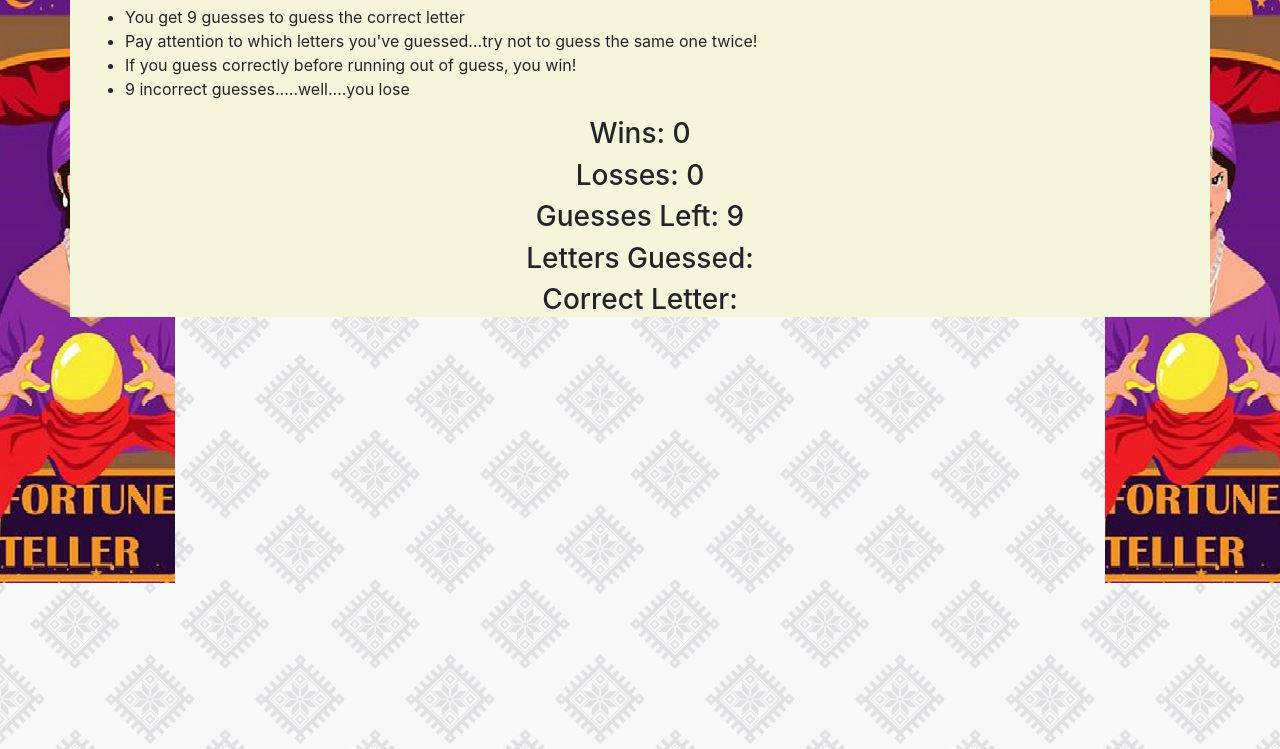
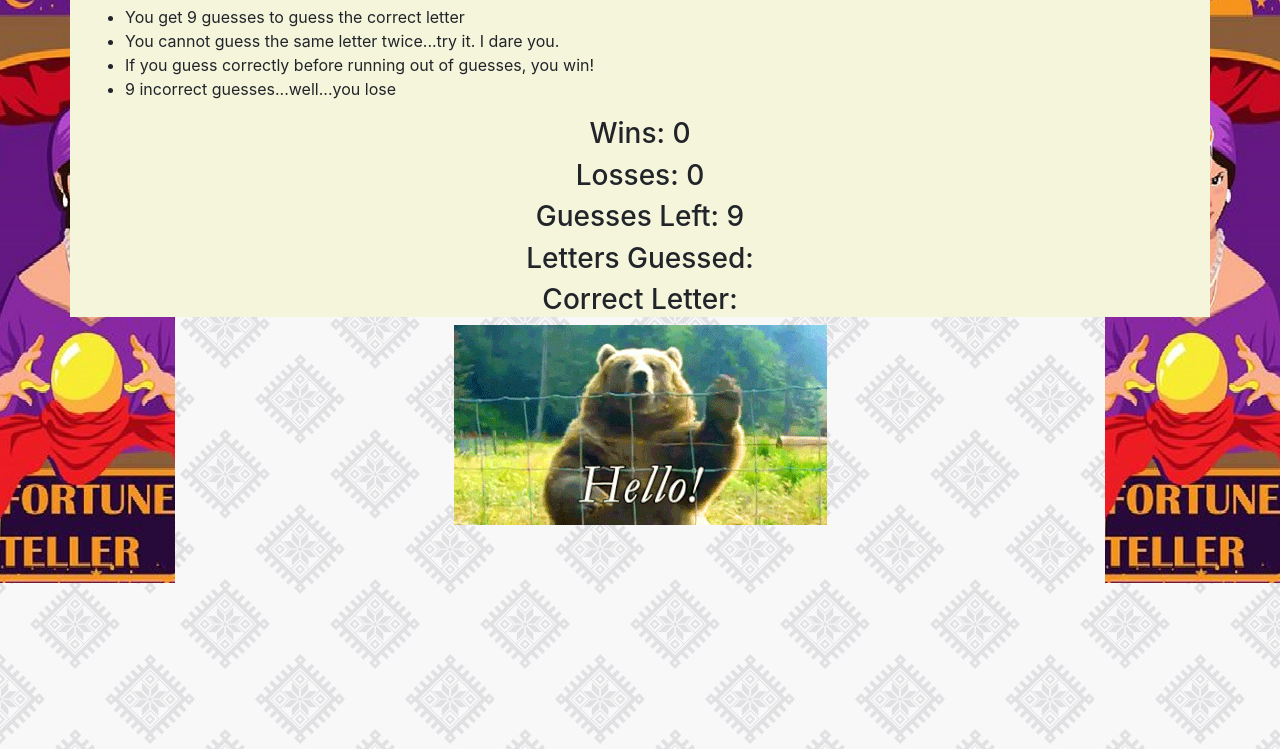
Before and after one commit to jgathje/Word-Guess-Game, a plain HTML site: page index.html in a window 1280 px wide. Shown: the part 51-800 px from the top of the page. Drawn offline with nearby package versions, Linux system fonts and the light colour scheme.

Commit message:
final commit

```diff
--- a/assets/javascript/game.js
+++ b/assets/javascript/game.js
@@ -62,17 +62,18 @@ document.onkeyup = function (event) {
         if (lastKeyPressed == guessLetter) {
             var correctLetter = document.getElementById("correctLetter");
             correctLetter.textContent = "Correct Letter: " + guessLetter;
-            reset();
+
             console.log("YOU WIN!");
             wins++;
             guess();
             var pWin = document.getElementById("wins");
             pWin.textContent = "Wins: " + wins;
-
+            reset();
             document.getElementById("image").src = "assets/images/ron.gif";
 
         }
         else if (event.key != guessLetter, guessesLeft > 1) {
+            if (notGuessed(event.key)) {
                 guessesLeft--;
                 keysPressedSoFar += event.key + ", ";
                 guess();
@@ -85,15 +86,17 @@ document.onkeyup = function (event) {
                 var correctLetter = document.getElementById("correctLetter");
                 correctLetter.textContent = "Correct Letter: ";
             }
+        }
         else if (guessesLeft == 1) {
             var correctLetter = document.getElementById("correctLetter");
             correctLetter.textContent = "Correct Letter: " + guessLetter;
-            reset();
+
             losses++;
             guess();
             var pLose = document.getElementById("losses");
             pLose.textContent = "Losses: " + losses;
             document.getElementById("image").src = "assets/images/gameover.gif";
+            reset();
         }
 
 
@@ -104,7 +107,7 @@ function reset() {
     keysPressedSoFar = ""
     guessLetter = alpha[Math.floor(Math.random() * alpha.length)];
     console.log(guessLetter);
-    guessedArray = []
+    guessedArray = [];
 }
 
 function guess() {
@@ -137,10 +140,10 @@ function isAlpha() {
 }
 
 function notGuessed() {
-    for (var j = 0; j < guessedArray.length; j++){
-        if (event.key == guessedArray[j]){
+    for (var j = 0; j < guessedArray.length; j++) {
+        if (event.key == guessedArray[j]) {
+            return false;
+        }
+    }
     return true;
 }
-    }
-    return false;
-}
--- a/index.html
+++ b/index.html
@@ -21,9 +21,9 @@
         <h1 id="head">GUESS A LETTER!!!</h1>
         <ul>
             <li>You get 9 guesses to guess the correct letter</li>
-            <li>Pay attention to which letters you've guessed...try not to guess the same one twice!</li>
-            <li>If you guess correctly before running out of guess, you win!</li>
-            <li>9 incorrect guesses.....well....you lose</li>
+            <li>You cannot guess the same letter twice...try it. I dare you.</li>
+            <li>If you guess correctly before running out of guesses, you win!</li>
+            <li>9 incorrect guesses...well...you lose</li>
         </ul>
         <div class="container" id="scoreboard">
             <h3 id="wins">Wins: 0</h>
@@ -36,7 +36,7 @@
 
     </div>
     <div class="container" id="pictures">
-        <img id="image" src="">
+        <img id="image" src="assets/images/bearwave.gif">
     </div>
     <div id="rightImg">
         <img src="assets/images/fortune.jpg" class="img-responsive">
```
Also changed, not shown: assets/images/bearwave.gif (added), 1 other file. Lines whose indentation alone changed are shown as unchanged.
